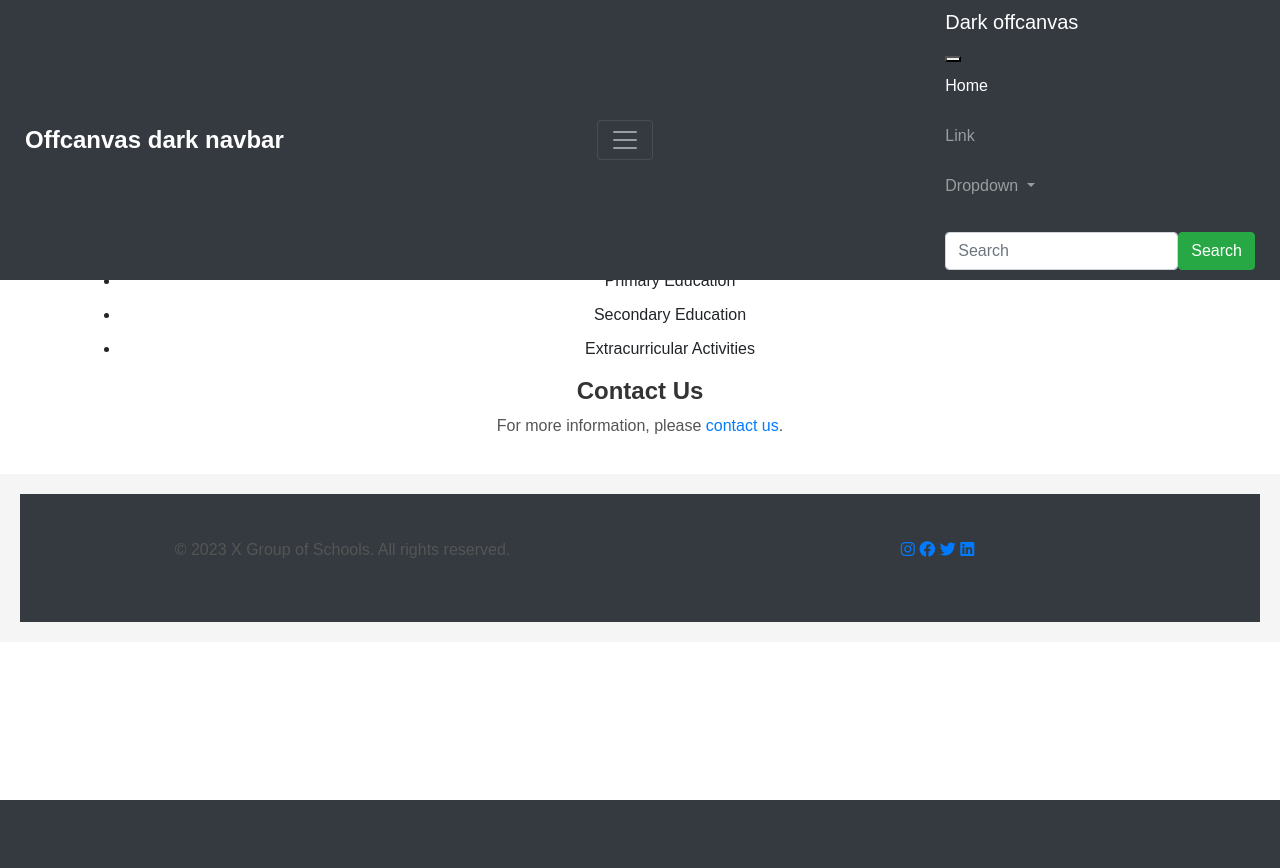
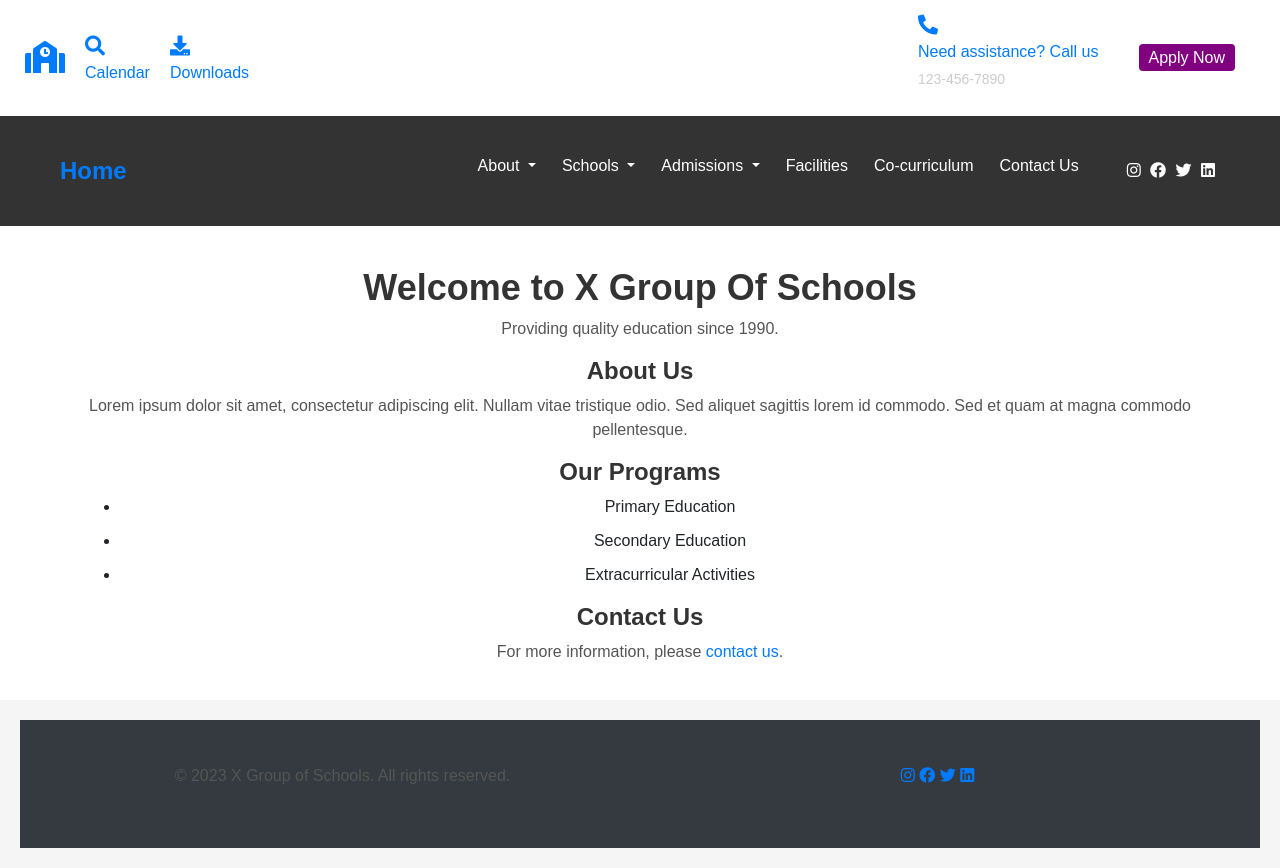
Before and after one commit to Ogachi254/school, a Django app: page / in a window 1280 px wide. Before the commit the page ends 800 px from the top, so only its background shows below. Run offline with Django 4.2, Linux system fonts and the light colour scheme; some libraries are stand-ins or nearby versions.

Commit message:
nav bar b

```diff
--- a/pages/templates/nav.html
+++ b/pages/templates/nav.html
@@ -1,41 +1,105 @@
-<nav class="navbar navbar-dark bg-dark fixed-top">
+<nav class="navbar navbar-expand-lg upper-navbar">
     <div class="container-fluid">
-      <a class="navbar-brand" href="#">Offcanvas dark navbar</a>
-      <button class="navbar-toggler" type="button" data-bs-toggle="offcanvas" data-bs-target="#offcanvasDarkNavbar" aria-controls="offcanvasDarkNavbar" aria-label="Toggle navigation">
-        <span class="navbar-toggler-icon"></span>
-      </button>
-      <div class="offcanvas offcanvas-end text-bg-dark" tabindex="-1" id="offcanvasDarkNavbar" aria-labelledby="offcanvasDarkNavbarLabel">
-        <div class="offcanvas-header">
-          <h5 class="offcanvas-title" id="offcanvasDarkNavbarLabel">Dark offcanvas</h5>
-          <button type="button" class="btn-close btn-close-white" data-bs-dismiss="offcanvas" aria-label="Close"></button>
+        <div class="d-flex align-items-center justify-content-between w-100">
+            <div class="d-flex align-items-center">
+                <div class="nav-top-item">
+                    <a href="#">
+                        <i class="fas fa-school fa-2x text-primary"></i> <!-- School icon -->
+                    </a>
+                </div>
+                <div class="nav-top-item">
+                    <div class="nav-top-icon">
+                        <i class="fas fa-search text-primary"></i> <!-- Search icon -->
+                    </div>
+                    <a href="{% url 'calendar' %}">Calendar</a> <!-- Link to calendar -->
+                </div>
+                <div class="nav-top-item">
+                    <div class="nav-top-icon">
+                        <i class="fas fa-download text-primary"></i> <!-- Download icon -->
+                    </div>
+                    <a href="{% url 'downloads' %}">Downloads</a> <!-- Link to downloads -->
+                </div>
+            </div>
+            <div class="d-flex align-items-center">
+                <div class="nav-top-item">
+                    <div class="nav-top-icon">
+                        <i class="fas fa-phone-alt text-primary"></i> <!-- Phone icon -->
+                    </div>
+                    <a href="{% url 'contact' %}">Need assistance? Call us</a>
+                    <p class="phone-number">123-456-7890</p> <!-- Replace with your phone number -->
+                </div>
+                <div class="nav-top-item apply-now">
+                    <a href="{% url 'admissions' %}" class="apply-now-link">Apply Now</a> <!-- Link to admissions page -->
+                </div>
+            </div>
         </div>
-        <div class="offcanvas-body">
-          <ul class="navbar-nav justify-content-end flex-grow-1 pe-3">
-            <li class="nav-item">
-              <a class="nav-link active" aria-current="page" href="#">Home</a>
-            </li>
-            <li class="nav-item">
-              <a class="nav-link" href="#">Link</a>
-            </li>
-            <li class="nav-item dropdown">
-              <a class="nav-link dropdown-toggle" href="#" role="button" data-bs-toggle="dropdown" aria-expanded="false">
-                Dropdown
-              </a>
-              <ul class="dropdown-menu dropdown-menu-dark">
-                <li><a class="dropdown-item" href="#">Action</a></li>
-                <li><a class="dropdown-item" href="#">Another action</a></li>
-                <li>
-                  <hr class="dropdown-divider">
+    </div>
+</nav>
+
+<nav class="navbar navbar-expand-lg lower-navbar">
+    <div class="container">
+        <a class="navbar-brand" href="{% url 'home' %}">Home</a>
+
+        <button class="navbar-toggler" type="button" data-bs-toggle="collapse" data-bs-target="#navbarNav"
+            aria-controls="navbarNav" aria-expanded="false" aria-label="Toggle navigation">
+            <span class="navbar-toggler-icon"></span>
+        </button>
+
+        <div class="collapse navbar-collapse" id="navbarNav">
+            <ul class="navbar-nav">
+                <li class="nav-item dropdown">
+                    <a class="nav-link dropdown-toggle" href="{% url 'about' %}" role="button" data-bs-toggle="dropdown"
+                        aria-expanded="false">
+                        About
+                    </a>
+                    <ul class="dropdown-menu">
+                        <li><a class="dropdown-item" href="#">Link 1</a></li>
+                        <li><a class="dropdown-item" href="#">Link 2</a></li>
+                        <li><a class="dropdown-item" href="#">Link 3</a></li>
+                    </ul>
                 </li>
-                <li><a class="dropdown-item" href="#">Something else here</a></li>
-              </ul>
-            </li>
-          </ul>
-          <form class="d-flex mt-3" role="search">
-            <input class="form-control me-2" type="search" placeholder="Search" aria-label="Search">
-            <button class="btn btn-success" type="submit">Search</button>
-          </form>
+                <li class="nav-item dropdown">
+                    <a class="nav-link dropdown-toggle" href="{% url 'schools' %}" role="button" data-bs-toggle="dropdown"
+                        aria-expanded="false">
+                        Schools
+                    </a>
+                    <ul class="dropdown-menu">
+                        <li><a class="dropdown-item" href="#">Subtitle 1</a></li>
+                        <li><a class="dropdown-item" href="#">Subtitle 2</a></li>
+                        <li><a class="dropdown-item" href="#">Subtitle 3</a></li>
+                        <li><a class="dropdown-item" href="#">Subtitle 4</a></li>
+                        <li><a class="dropdown-item" href="#">Subtitle 5</a></li>
+                    </ul>
+                </li>
+                <li class="nav-item dropdown">
+                    <a class="nav-link dropdown-toggle" href="{% url 'admissions' %}" role="button" data-bs-toggle="dropdown"
+                        aria-expanded="false">
+                        Admissions
+                    </a>
+                    <ul class="dropdown-menu">
+                        <li><a class="dropdown-item" href="#">Admission Link 1</a></li>
+                        <li><a class="dropdown-item" href="#">Admission Link 2</a></li>
+                    </ul>
+                </li>
+                <li class="nav-item">
+                    <a class="nav-link" href="{% url 'facilities' %}">Facilities</a>
+                </li>
+                <li class="nav-item">
+                    <a class="nav-link" href="{% url 'co_curriculum' %}">Co-curriculum</a>
+                </li>
+                <li class="nav-item">
+                    <a class="nav-link" href="{% url 'contact' %}">Contact Us</a>
+                </li>
+            </ul>
         </div>
-      </div>
+
+        <div class="d-flex align-items-center">
+            <div class="social-icons">
+                <a href="#"><i class="fab fa-instagram"></i></a>
+                <a href="#"><i class="fab fa-facebook"></i></a>
+                <a href="#"><i class="fab fa-twitter"></i></a>
+                <a href="#"><i class="fab fa-linkedin"></i></a>
+            </div>
+        </div>
     </div>
-  </nav>
+</nav>
```
